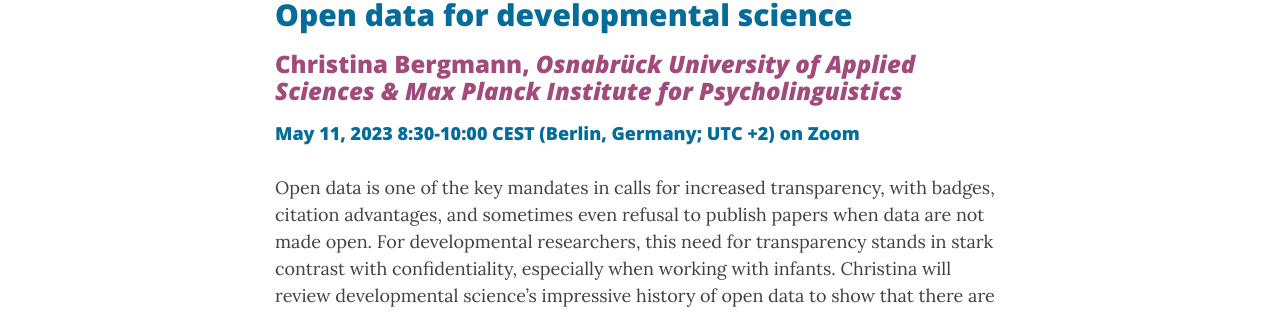
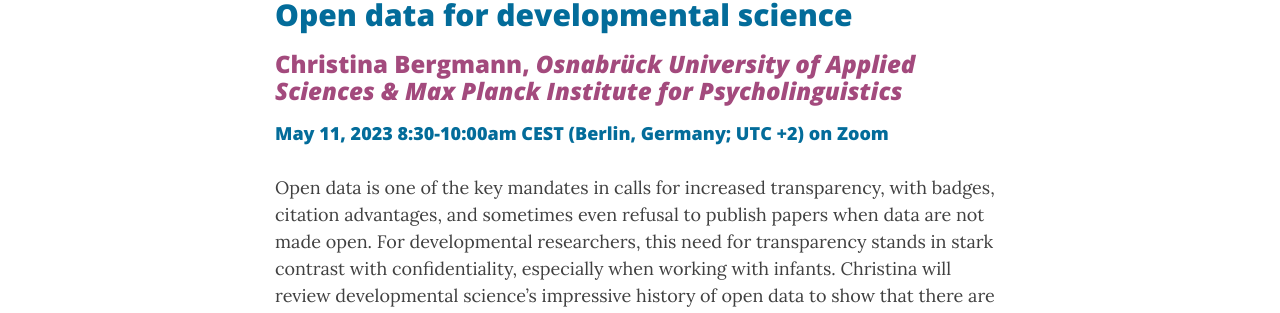
Before and after one commit to manybabies/manybabies.github.io, a Jekyll site: the page built from events.md, in a window 1280 px wide and 900 px high. Shown: the part 381-694 px from the top of the window. Built offline with Jekyll 4.4.1, drawn with Linux system fonts in a browser that asks for light colours; nearby versions of some CDN libraries; comment, search, counter and statistics services are not loaded.

Commit message:
Update events.md

```diff
--- a/events.md
+++ b/events.md
@@ -7,7 +7,7 @@
 <br>
 ## Open data for developmental science
 ### Christina Bergmann, *Osnabrück University of Applied Sciences & Max Planck Institute for Psycholinguistics*
-#### May 11, 2023 8:30-10:00 CEST (Berlin, Germany; UTC +2) on Zoom
+#### May 11, 2023 8:30-10:00am CEST (Berlin, Germany; UTC +2) on Zoom
 
 Open data is one of the key mandates in calls for increased transparency, with badges, citation advantages, and sometimes even refusal to publish papers when data are not made open. For developmental researchers, this need for transparency stands in stark contrast with confidentiality, especially when working with infants. Christina will review developmental science's impressive history of open data to show that there are ways to ethically and responsibly share data, and then discuss different strategies and emerging best practices to balance participant protection with transparency.
 
```
